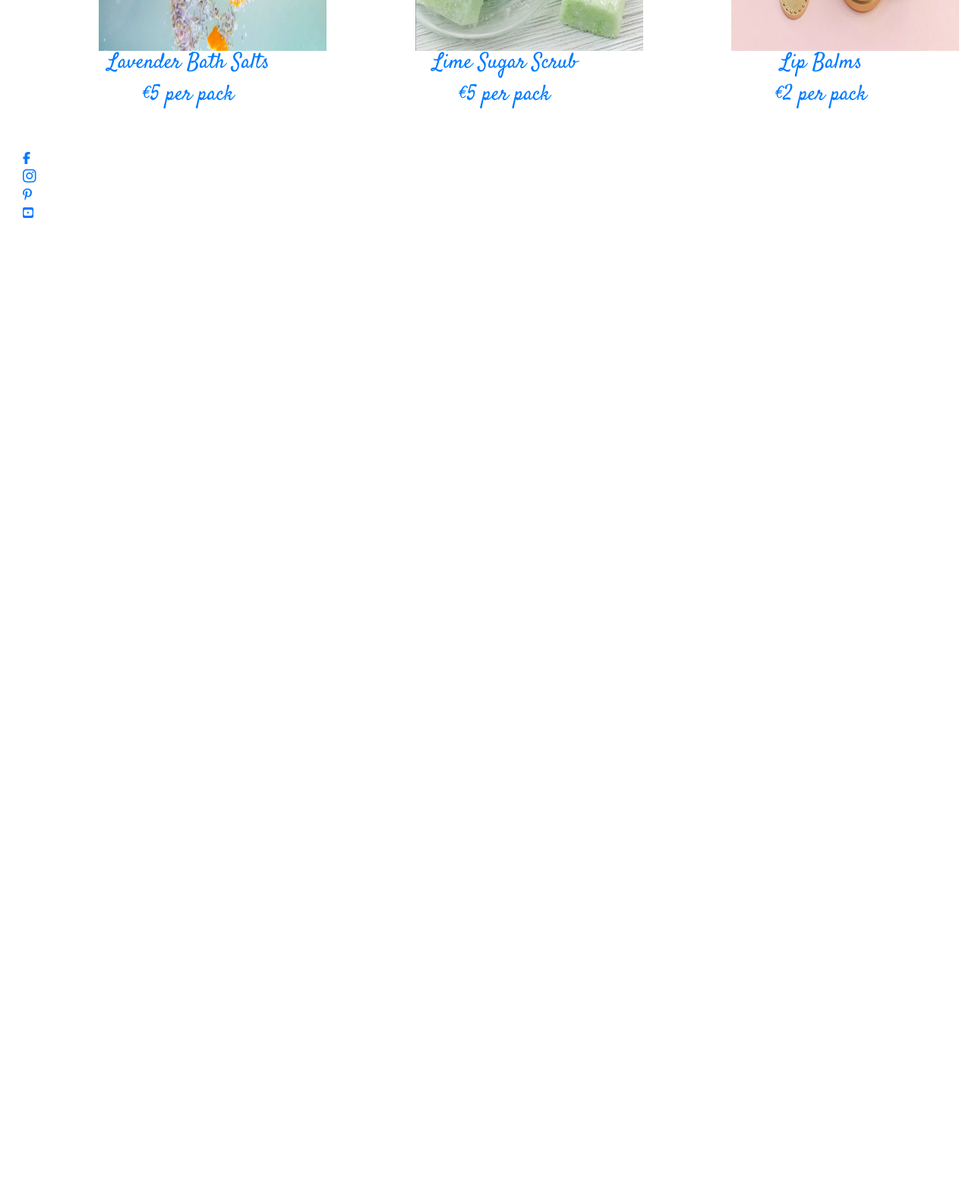
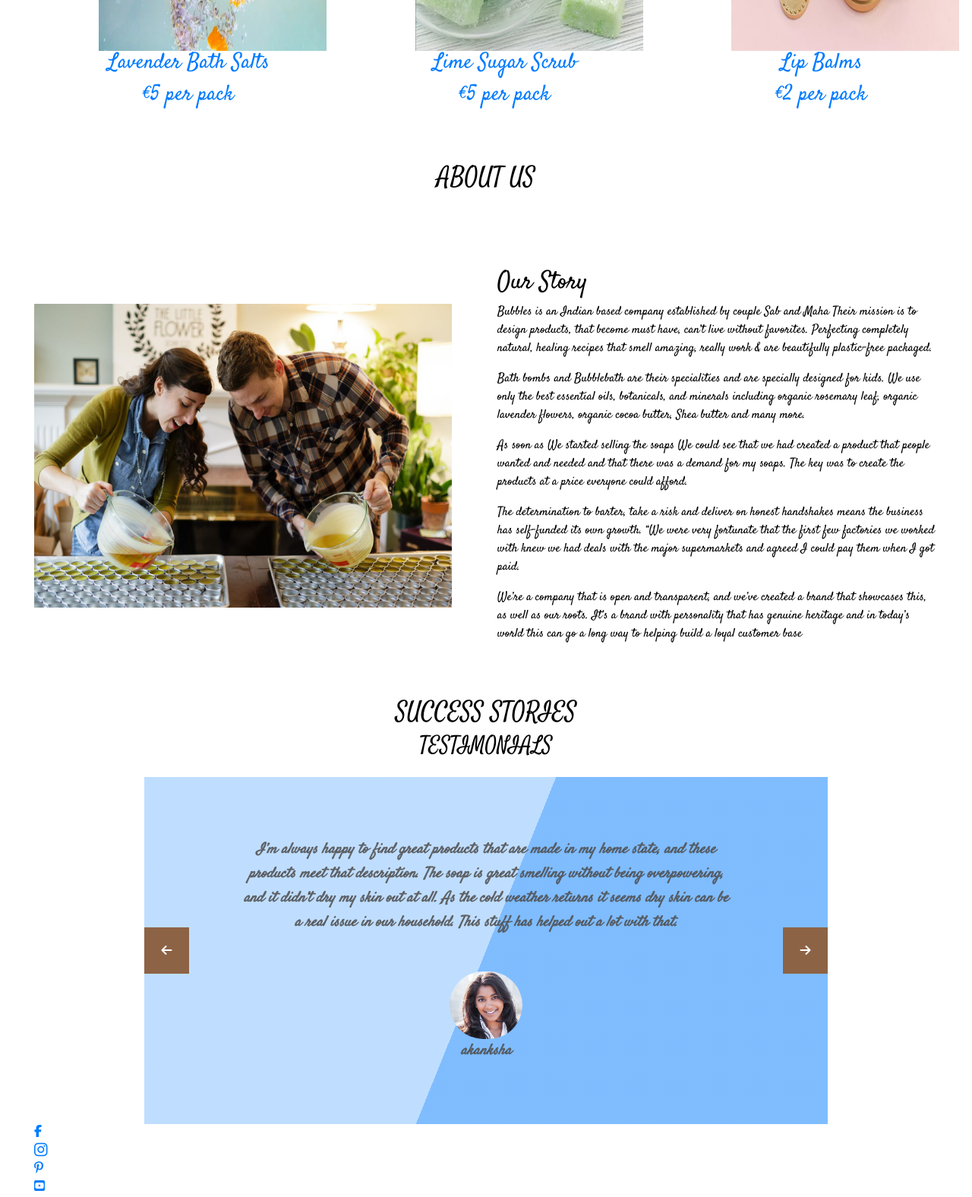
Before and after one commit to gomathishankar28/ms4_bubbles, a Django app: page / in a window 1280 px wide. Shown: the part 1251-2827 px from the top of the page at 76% size. Before the commit the page ends 1538 px from the top, so only its background shows below. Run offline with Django 3.2, Linux system fonts and the light colour scheme; some libraries are stand-ins or nearby versions.

Commit message:
added contents to About and testimonials to Homepage

```diff
--- a/home/templates/home/index.html
+++ b/home/templates/home/index.html
@@ -84,7 +84,7 @@
             </div>
         </div>
 
-{% endblock %}
+
 
     <div class="container-fluid about">
         <div class="container-fluid">
@@ -98,63 +98,68 @@
                 <div class="row align-items-center my-4">
                     <div class="col-12 col-md-6">
                         <div class="image-container my-4">
-                            <img src="{{ MEDIA_URL }}about.jpg" alt="about-photo" width="550" height="400" class="about-image">
+                            <img src="{{ MEDIA_URL }}home_page/about-image.jpg" alt="about-photo" width="550" height="400" class="about-image">
                         </div>
                     </div>
                     <!--- About text container --->
                     <div class="col-12 col-md-12 col-lg-6">
                         <div class="about-details-container mb-5 mt-md-5">
                             <h2 class="about-heading">Our Story</h2>
-                            <div>
-                                <img src="{{ MEDIA_URL }}seperater.png" alt="no-image" class="nav-center-2">
-                            </div>
-                            <p class="about-text">Hi! We are Emily and Sarah! We met in college while we were both
-                                studying Interior Design. We went our separate ways for a couple of years, until we
-                                reconnected this year and decided to start our small buisness together.
-                                We also make house calls to help you with decorating your home, you can book with us through our
-                                contact page.
-                                We have always had a passion for redecorating on a budget. We want to help you too!
-                                Our shop is small but constantly growing, we hand pick our items every week and keep up with the
-                                latest trends. We also have our blog where we post fun ideas on DIY projects.
+
+                            <p class="about-text">Bubbles is an Indian based company established by couple Sab and Maha
+                                 Their mission is to design products, that become must have, can’t live without favorites.  Perfecting completely natural, healing recipes
+                                 that smell amazing, really work & are beautifully plastic-free packaged.</p>
+
+                            <p class="about-text"> Bath bombs and Bubblebath are their specialities and are specially designed for kids.
+                                 We use only the best essential oils, botanicals, and minerals including organic rosemary leaf, organic lavender flowers, organic cocoa butter,
+                                 Shea butter and many more.</p>
+
+                            <p class="about-text">As soon as We started selling the soaps We could see that we had created a product that people wanted and needed and that there was a demand for my soaps.
+                                 The key was to create the products at a price everyone could afford.</p>
+
+                            <p class="about-text">The determination to barter, take a risk and deliver on honest handshakes means the business has self-funded its own growth.
+                                 “We were very fortunate that the first few factories we worked with knew we had deals with the major supermarkets and agreed I could pay them when I got paid.</p>
                             </p>
+
+                            <p class="about-text">We’re a company that is open and transparent, and we’ve created a brand that showcases this, as well as our roots.
+                                It’s a brand with personality that has genuine heritage and in today’s world this can go a long way to helping build a loyal customer base</p>
                         </div>
                     </div>
                 </div>
             </div>
+        </div>
+        <!--- Testimonials --->
             <div class="container hp-section-1-heading">
-                <h2 class="home-decor">Our Success</h2>
-                <h3 class="new">Testimonials</h3>
-                <img src="{{ MEDIA_URL }}seperater.png" alt="no-image" class="center">
+                <h2 class="text-center logo-font">Success stories</h2>
+                <h3 class="text-center logo-font">Testimonials</h3>
             </div>
-            <!--- Testimonials --->
+
             <div class="container mt-4">
                 <div id="demo" class="carousel slide" data-ride="carousel">
                     <div class="carousel-inner">
                         <div class="carousel-item active">
                             <div class="carousel-caption">
-                                <p class="test-text">I have bought three pieces so far from STILE Boutique. Everything has been amazing
-                                    quality. The pictures are true to detail and very pretty.
-                                    Delivery is fast also. </p> <img src="https://i.imgur.com/lE89Aey.jpg" alt="nick-doe">
-                                <div id="image-caption-1">Nick Doe</div>
+                                <p class="test-text">I’m always happy to find great products that are made in my home state, and these products meet that description.
+                                     The soap is great smelling without being overpowering, and it didn’t dry my skin out at all.  As the cold weather returns
+                                      it seems dry skin can be a real issue in our household.  This stuff has helped out a lot with that.
+                                </p>
+                                    <img src="{% static 'images/home_page/testimonial1.jpg' %}" alt="akanksha">
+                                <div id="image-caption-1">akanksha</div>
                             </div>
                         </div>
                         <div class="carousel-item">
                             <div class="carousel-caption">
-                                <p class="test-text">I contacted Sarah and Emily a couple of weeks ago as I had just
-                                    moved home and wanted something out of my comfort zone. They had so many great
-                                    recommendations and ideas. I am so happy with how my House turned out.
-                                </p> <img src="https://i.imgur.com/QptVdsp.jpg" class="img-fluid" alt="michael-greves">
-                                <div id="image-caption-2">Michael Greves</div>
+                                <p class="test-text">If you are looking for a homemade soap that you don’t have to make yourself I give this one a big thumbs up! The prices are great too!
+                                </p> <img src="{% static 'images/home_page/testimonial2.jpg' %}" class="img-fluid" alt="shankar">
+                                <div id="image-caption-2">shankar</div>
                             </div>
                         </div>
                         <div class="carousel-item">
                             <div class="carousel-caption">
-                                <p class="test-text">I have known the two girls for a couple of years. We have worked on a few projects
-                                    together. It's always a pleasure working with them. They are very friendly and down to earth
-                                    people.
-                                    Looking forward to working with them in the future.
-                                </p> <img src="https://i.imgur.com/jQWThIn.jpg" class="img-fluid" alt="harry-mon">
-                                <div id="image-caption-3">Harry Mon</div>
+                                <p class="test-text">Besides being a great product to use, it’s beautiful too.I love it when things are functional and beautiful at the same time.
+
+                                </p> <img src="{% static 'images/home_page/testimonial3.jpg' %}" class="img-fluid" alt="samarth">
+                                <div id="image-caption-3">samarthy</div>
                             </div>
                         </div>
                     </div>
@@ -163,7 +168,8 @@
                     </a>
                 </div>
             </div>
-        </div>
+
+    {% endblock %}
     <div class="container-fluid contact">
         <p>contact section here</p>
     </div>
--- a/static/css/base.css
+++ b/static/css/base.css
@@ -105,6 +105,55 @@ html {
     margin-left: 50px;
 }
 
+#demo {
+    background: linear-gradient(
+        112deg, rgb(0 123 255 / 25%) 50%, rgb(0 123 255 / 50%) 50%);
+    max-width: 900px;
+    margin: auto
+}
+
+.carousel-caption {
+    position: initial;
+    z-index: 10;
+    padding: 5rem 8rem;
+    color: rgba(78, 77, 77, 0.856);
+    text-align: center;
+    font-size: 1.2rem;
+    font-style: italic;
+    font-weight: bold;
+    line-height: 2rem;
+}
+
+.carousel-caption img {
+    width: 6rem;
+    border-radius: 5rem;
+    margin-top: 2rem;
+}
+
+#image-caption {
+    font-style: normal;
+    font-size: 1rem;
+    margin-top: 0.5rem;
+}
+
+.fa-arrow-right:before, .fa-arrow-left:before {
+    background-color: #8D6346;
+    padding: 1.4rem;
+}
+.carousel-control-prev {
+    justify-content: flex-start;
+}
+
+.carousel-control-next {
+    justify-content: flex-end;
+}
+
+.carousel-control-prev,
+.carousel-control-next {
+    transition: none;
+    opacity: unset;
+}
+
 /* Slightly larger container on xl screens */
 @media (min-width: 1200px) {
     .container {
```
Also changed, not shown: media/home_page/about-image.jpg (added), static/images/home_page/about-image.jpg (added), static/images/home_page/testimonial1.jpg (added), static/images/home_page/testimonial2.jpg (added), static/images/home_page/testimonial3.jpg (added).
